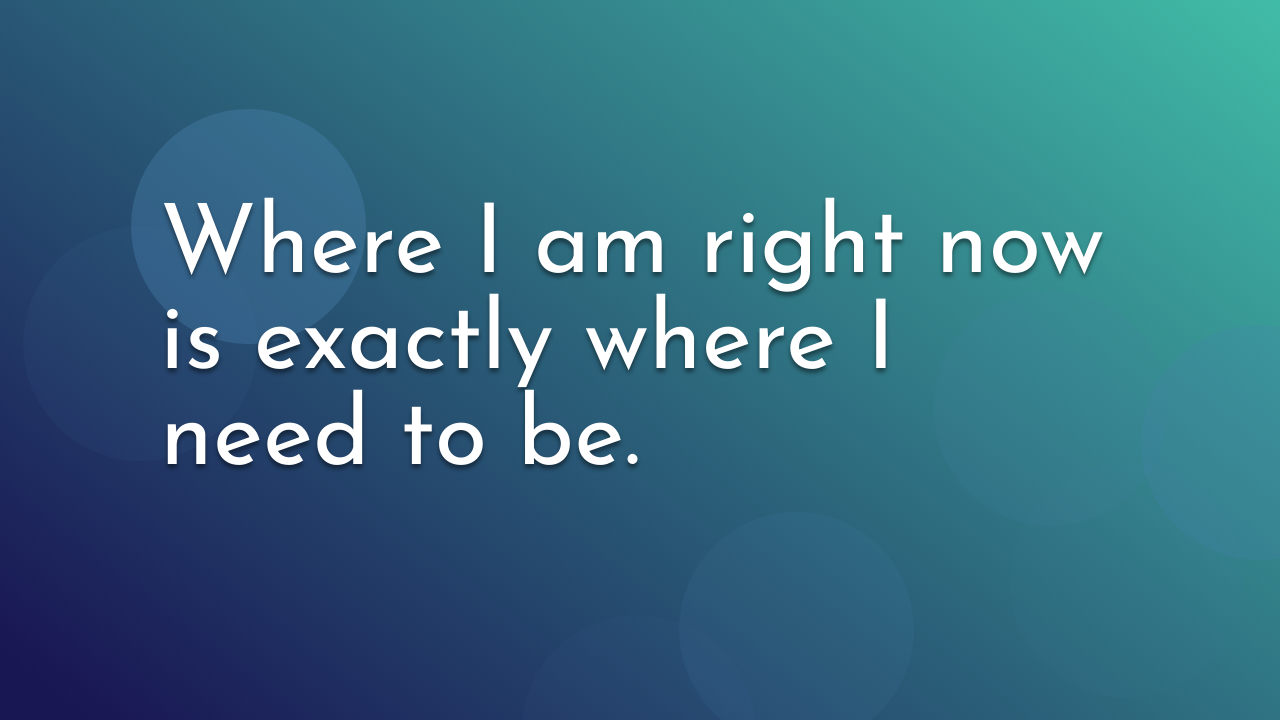
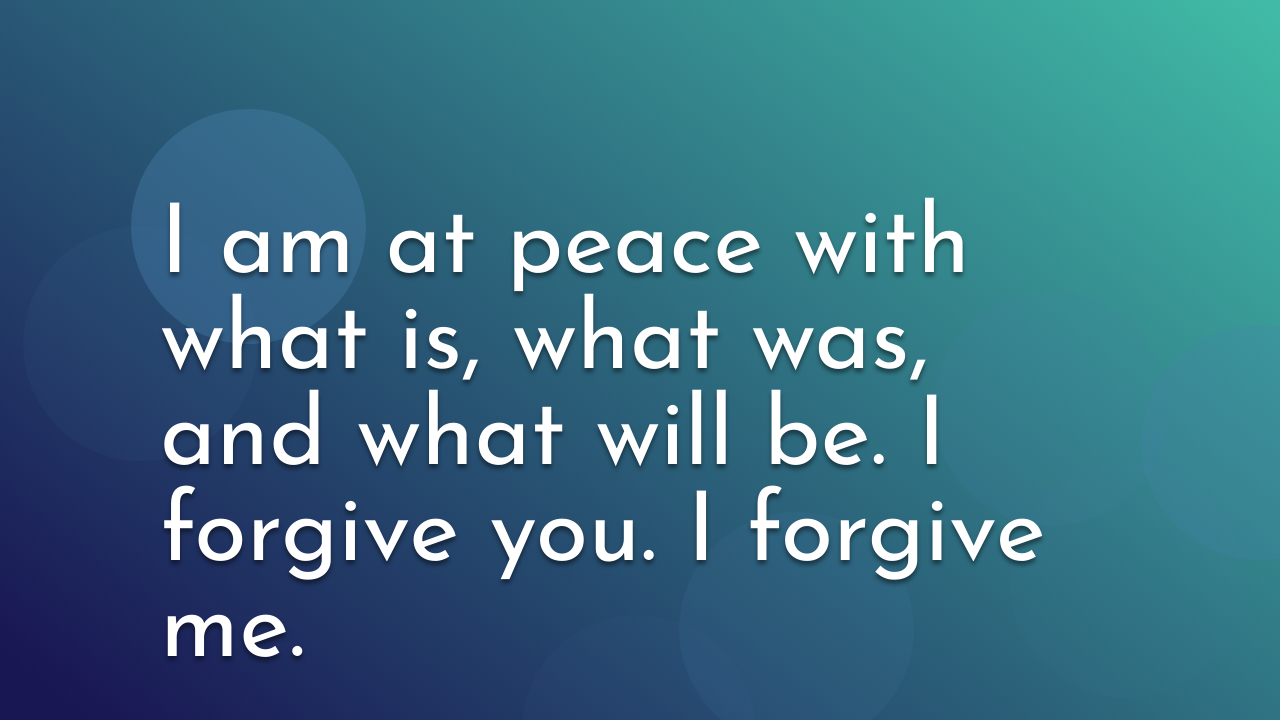
Before and after one commit to Kamori/daily-mantra.com, a plain HTML site: page docs/index.html in a window 1280 px wide. Shown: the top 720 px of the page. Drawn offline with Linux system fonts and the light colour scheme.

Commit message:
Setting mantra for 2020-09-10

```diff
--- a/docs/index.html
+++ b/docs/index.html
@@ -23,7 +23,7 @@
     <div class="circle circle7"></div>
     <div class="circle circle8"></div>
     <div class="mantra">
-      Where I am right now is exactly where I need to be.
+      I am at peace with what is, what was, and what will be. I forgive you. I forgive me.
     </div>
         <a
       href="https://github.com/kamori/daily-mantra.com"
```
